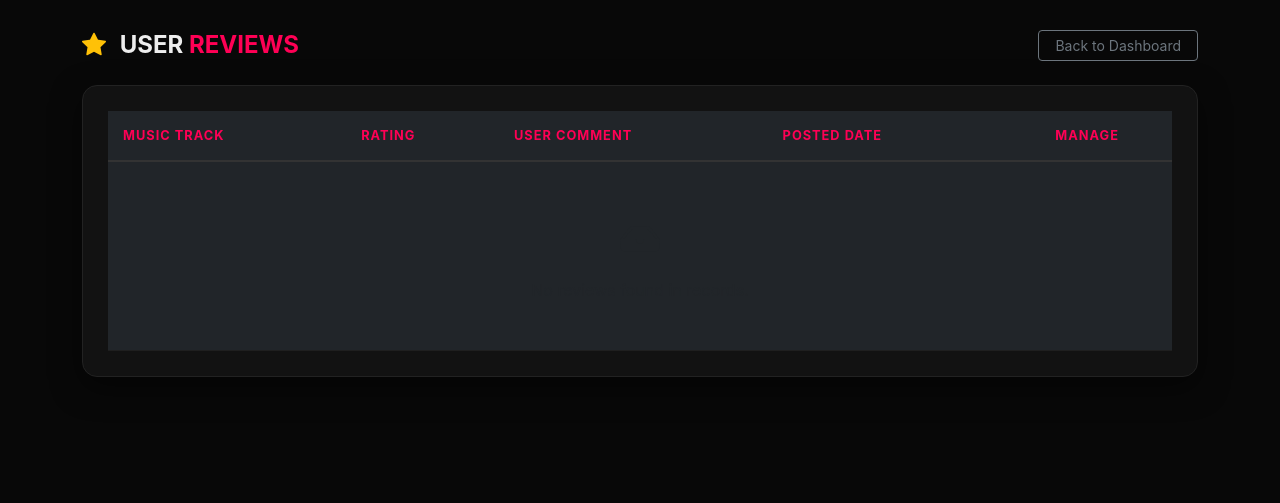
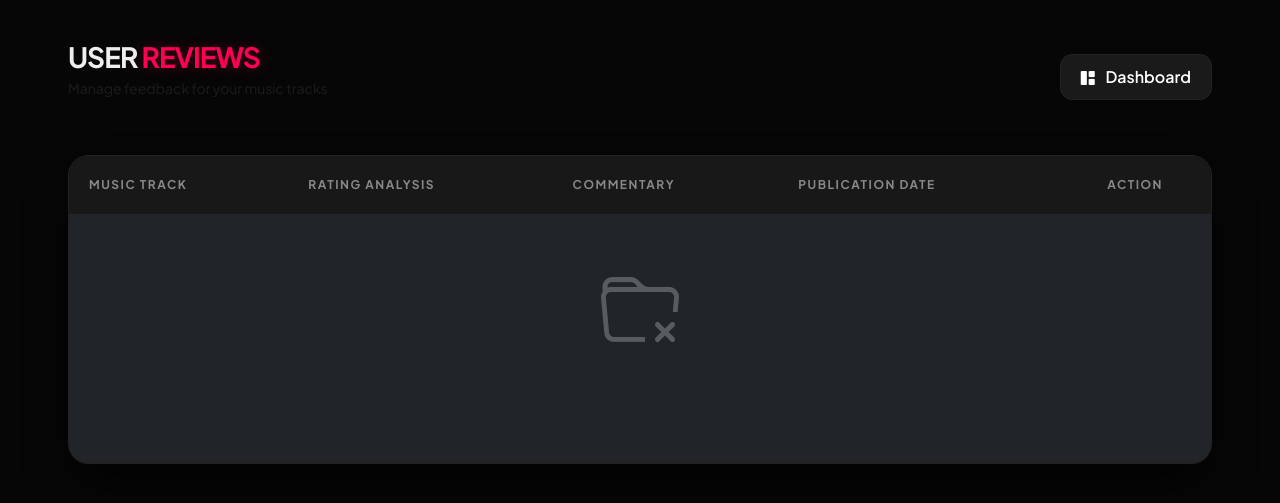
Before and after one commit to ShakeelAijaz1233223/Project-full-stack-, a PHP site: page /music_reviews.php in a window 1280 px wide. Shown: the top 503 px of the page. Run offline with PHP 8.4, Linux system fonts and the light colour scheme; data comes from the database, SQL or seed files in the repository; tables that the repository leaves empty or names only in its code hold one stand-in row (values such as "Sample post").

Commit message:
Updates: 2026-02-07T09:36:05.566Z

```diff
--- a/admin/music_reviews.php
+++ b/admin/music_reviews.php
@@ -1,13 +1,12 @@
 <?php
 include "../config/db.php";
 
-// 1. DYNAMIC DELETE LOGIC (Har file name par kaam karega)
+// 1. DYNAMIC DELETE LOGIC
 if (isset($_GET['delete'])) {
     $id = (int)$_GET['delete'];
     $delete_query = mysqli_query($conn, "DELETE FROM reviews WHERE id = $id");
 
     if($delete_query) {
-        // $_SERVER['PHP_SELF'] se file name ka issue khatam ho jayega
         $current_page = basename($_SERVER['PHP_SELF']);
         header("Location: $current_page?status=deleted");
         exit();
@@ -27,73 +26,153 @@
 <head>
     <meta charset="UTF-8">
     <meta name="viewport" content="width=device-width, initial-scale=1.0">
-    <title>Admin | Manage Reviews</title>
+    <title>Premium Admin | Reviews</title>
     <link href="https://cdn.jsdelivr.net/npm/bootstrap@5.3.0/dist/css/bootstrap.min.css" rel="stylesheet">
     <link rel="stylesheet" href="https://cdn.jsdelivr.net/npm/bootstrap-icons@1.11.1/font/bootstrap-icons.css">
     <style>
-        :root { --bg-dark: #080808; --card-bg: #121212; --accent: #ff0055; }
-        body { background: var(--bg-dark); color: #eee; font-family: 'Inter', sans-serif; padding: 30px; }
+        @import url('https://fonts.googleapis.com/css2?family=Plus+Jakarta+Sans:wght@300;400;600;700&display=swap');
 
-        .admin-card { background: var(--card-bg); border: 1px solid #222; border-radius: 15px; padding: 25px; box-shadow: 0 10px 30px rgba(0,0,0,0.5); }
-        .table { color: #fff; margin-bottom: 0; }
-        .table thead { background: #1a1a1a; border-bottom: 2px solid #333; }
-        .table th { color: var(--accent); text-transform: uppercase; font-size: 0.8rem; letter-spacing: 1px; padding: 15px; }
-        .table td { padding: 15px; border-bottom: 1px solid #1f1f1f; vertical-align: middle; }
+        :root {
+            --bg-dark: #060606;
+            --card-bg: #111111;
+            --accent: #ff0055;
+            --accent-glow: rgba(255, 0, 85, 0.3);
+            --border-color: #222222;
+        }
 
-        .rating-star { color: #ffca08; font-size: 0.9rem; }
+        body {
+            background: var(--bg-dark);
+            color: #eee;
+            font-family: 'Plus Jakarta Sans', sans-serif;
+            padding: 40px 20px;
+        }
+
+        /* Header Section */
+        .page-header { margin-bottom: 40px; }
+        .page-title { font-weight: 800; letter-spacing: -1px; font-size: 1.75rem; }
+        .accent-text { color: var(--accent); text-shadow: 0 0 15px var(--accent-glow); }
+
+        /* Card & Table Styling */
+        .admin-card {
+            background: var(--card-bg);
+            border: 1px solid var(--border-color);
+            border-radius: 20px;
+            overflow: hidden;
+            box-shadow: 0 25px 50px -12px rgba(0, 0, 0, 0.7);
+        }
+
+        .table { margin-bottom: 0; border-collapse: separate; border-spacing: 0; }
+        .table thead th {
+            background: #181818;
+            color: #888;
+            font-size: 0.75rem;
+            font-weight: 700;
+            text-transform: uppercase;
+            letter-spacing: 1.5px;
+            padding: 20px;
+            border: none;
+        }
+
+        .table tbody td {
+            padding: 20px;
+            border-bottom: 1px solid var(--border-color);
+            vertical-align: middle;
+            transition: all 0.2s ease;
+        }
+
+        .table tbody tr:hover td { background: #161616; }
+
+        /* Rating Stars */
+        .rating-star { color: #ffca08; font-size: 1rem; letter-spacing: 2px; }
+        .star-empty { color: #333; }
+        .rating-badge {
+            background: rgba(255, 202, 8, 0.1);
+            color: #ffca08;
+            font-weight: 700;
+            border: 1px solid rgba(255, 202, 8, 0.2);
+        }
+
+        /* Action Buttons */
         .btn-delete {
+            height: 40px;
+            width: 40px;
+            display: inline-flex;
+            align-items: center;
+            justify-content: center;
+            background: rgba(255, 68, 68, 0.1);
             color: #ff4444;
-            border: 1px solid #ff4444;
-            padding: 5px 12px;
-            border-radius: 6px;
-            text-decoration: none;
-            font-size: 0.85rem;
+            border: 1px solid rgba(255, 68, 68, 0.2);
+            border-radius: 12px;
+            transition: 0.3s cubic-bezier(0.4, 0, 0.2, 1);
+        }
+
+        .btn-delete:hover {
+            background: #ff4444;
+            color: #fff;
+            transform: scale(1.1);
+            box-shadow: 0 0 20px rgba(255, 68, 68, 0.4);
+        }
+
+        /* Modern Success Alert */
+        .status-alert {
+            background: rgba(40, 167, 69, 0.1);
+            border: 1px solid rgba(40, 167, 69, 0.2);
+            color: #28a745;
+            padding: 16px 24px;
+            border-radius: 16px;
+            margin-bottom: 30px;
+            display: flex;
+            align-items: center;
+            backdrop-filter: blur(10px);
+        }
+
+        .dashboard-btn {
+            background: #1a1a1a;
+            border: 1px solid var(--border-color);
+            color: #fff;
+            padding: 10px 20px;
+            border-radius: 12px;
+            font-weight: 600;
             transition: 0.3s;
         }
-        .btn-delete:hover { background: #ff4444; color: #fff; box-shadow: 0 0 10px rgba(255, 68, 68, 0.3); }
 
-        /* Success Alert Style */
-        .status-alert {
-            background: #1a1a1a;
-            border-left: 4px solid #28a745;
-            color: #fff;
-            padding: 15px;
-            border-radius: 8px;
-            margin-bottom: 25px;
-            animation: slideIn 0.5s ease;
-        }
-        @keyframes slideIn { from { transform: translateY(-20px); opacity: 0; } to { transform: translateY(0); opacity: 1; } }
+        .dashboard-btn:hover { background: #252525; color: var(--accent); border-color: var(--accent); }
+
     </style>
 </head>
 <body>
 
-    <div class="container">
-        <div class="d-flex justify-content-between align-items-center mb-4">
-            <h4 class="fw-bold m-0"><i class="bi bi-star-fill text-warning me-2"></i> USER <span style="color: var(--accent);">REVIEWS</span></h4>
-            <a href="dashboard.php" class="btn btn-outline-light btn-sm px-3 border-secondary text-secondary">Back to Dashboard</a>
+    <div class="container-fluid px-lg-5">
+        <div class="page-header d-flex justify-content-between align-items-center">
+            <div>
+                <h1 class="page-title m-0">USER <span class="accent-text">REVIEWS</span></h1>
+                <p class="text-muted small mt-1">Manage feedback for your music tracks</p>
+            </div>
+            <a href="dashboard.php" class="dashboard-btn text-decoration-none">
+                <i class="bi bi-grid-1x2-fill me-2 small"></i> Dashboard
+            </a>
         </div>
 
         <?php if(isset($_GET['status']) && $_GET['status'] == 'deleted'): ?>
-            <div class="status-alert d-flex align-items-center shadow">
-                <i class="bi bi-check-circle-fill text-success me-3 fs-4"></i>
+            <div class="status-alert shadow-sm alert-dismissible fade show" role="alert">
+                <i class="bi bi-check2-circle fs-4 me-3"></i>
                 <div>
-                    <strong>Record Removed!</strong><br>
-                    <small class="text-secondary">The review has been permanently deleted from the database.</small>
+                    <span class="fw-bold">Success!</span> Review has been permanently removed.
                 </div>
-                <button type="button" class="btn-close btn-close-white ms-auto" data-bs-dismiss="alert" aria-label="Close"></button>
+                <button type="button" class="btn-close ms-auto" data-bs-dismiss="alert"></button>
             </div>
         <?php endif; ?>
 
         <div class="admin-card">
             <div class="table-responsive">
-                <table class="table table-dark table-hover">
+                <table class="table table-dark">
                     <thead>
                         <tr>
                             <th>Music Track</th>
-                            <th>Rating</th>
-                            <th>User Comment</th>
-                            <th>Posted Date</th>
-                            <th class="text-center">Manage</th>
+                            <th>Rating Analysis</th>
+                            <th>Commentary</th>
+                            <th>Publication Date</th>
+                            <th class="text-center">Action</th>
                         </tr>
                     </thead>
                     <tbody>
@@ -101,39 +180,45 @@
                             <?php while($row = mysqli_fetch_assoc($res)): ?>
                             <tr>
                                 <td>
-                                    <div class="fw-bold"><?= htmlspecialchars($row['music_title']) ?></div>
-                                    <small class="text-muted">ID: #<?= $row['id'] ?></small>
+                                    <div class="fw-bold text-white fs-6"><?= htmlspecialchars($row['music_title']) ?></div>
+                                    <code class="text-muted" style="font-size: 0.7rem;">UID: #<?= $row['id'] ?></code>
                                 </td>
                                 <td>
-                                    <div class="rating-star">
-                                        <?php for($i=1; $i<=5; $i++) echo ($i <= $row['rating']) ? '★' : '<span style="color:#333">★</span>'; ?>
+                                    <div class="rating-star mb-1">
+                                        <?php
+                                        for($i=1; $i<=5; $i++) {
+                                            if($i <= $row['rating']) echo '★';
+                                            else echo '<span class="star-empty">★</span>';
+                                        }
+                                        ?>
                                     </div>
-                                    <span class="badge bg-dark border border-secondary mt-1"><?= $row['rating'] ?>/5</span>
+                                    <span class="badge rating-badge px-2 py-1 small"><?= $row['rating'] ?>.0</span>
                                 </td>
                                 <td>
-                                    <div style="max-width: 300px; font-size: 0.9rem;" class="text-secondary">
-                                        "<?= htmlspecialchars($row['comment']) ?>"
+                                    <div style="max-width: 350px; font-size: 0.88rem; line-height: 1.6; color: #aaa;">
+                                        <i class="bi bi-quote fs-5 text-secondary opacity-25"></i>
+                                        <?= htmlspecialchars($row['comment']) ?>
                                     </div>
                                 </td>
                                 <td>
-                                    <small class="text-muted">
-                                        <i class="bi bi-calendar3 me-1"></i> <?= date('d M, Y', strtotime($row['created_at'])) ?>
-                                    </small>
+                                    <div class="text-muted small">
+                                        <i class="bi bi-clock me-1"></i> <?= date('d M, Y', strtotime($row['created_at'])) ?>
+                                    </div>
                                 </td>
                                 <td class="text-center">
                                     <a href="<?= basename($_SERVER['PHP_SELF']) ?>?delete=<?= $row['id'] ?>"
-                                       onclick="return confirm('Confirm deletion? This cannot be undone.')"
-                                       class="btn-delete">
-                                        <i class="bi bi-trash3-fill me-1"></i> Delete
+                                       onclick="return confirm('Do you want to delete this feedback?')"
+                                       class="btn-delete text-decoration-none">
+                                        <i class="bi bi-trash3-fill"></i>
                                     </a>
                                 </td>
                             </tr>
                             <?php endwhile; ?>
                         <?php else: ?>
                             <tr>
-                                <td colspan="5" class="text-center py-5 text-muted">
-                                    <i class="bi bi-inbox-fill fs-1 d-block mb-2"></i>
-                                    No reviews found in records.
+                                <td colspan="5" class="text-center py-5">
+                                    <div class="opacity-25 mb-3"><i class="bi bi-folder-x display-1"></i></div>
+                                    <p class="text-muted">No reviews available in the database.</p>
                                 </td>
                             </tr>
                         <?php endif; ?>
```
